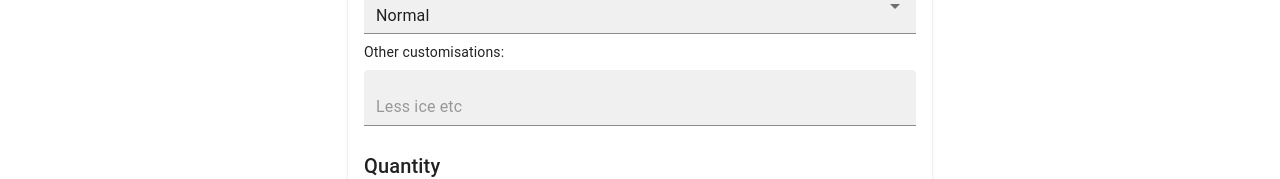
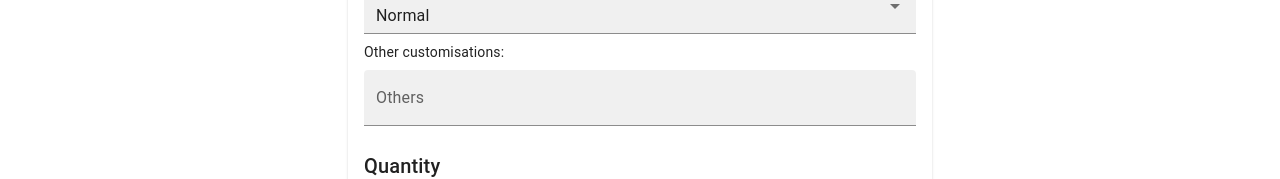
Before and after one commit to dexsjw/beverage-order-manager, a React (Vite) app: page /main-session/1 in a window 1280 px wide. Shown: the part 594-773 px from the top of the page. Built offline with nearby package versions, Linux system fonts and the light colour scheme.

Commit message:
updated handleCustomisationsValuesChange() logic, included "others" field change

```diff
--- a/src/components/order-form/CustomisationsSection.tsx
+++ b/src/components/order-form/CustomisationsSection.tsx
@@ -1,7 +1,7 @@
 import { Autocomplete, Stack, TextField, Typography } from "@mui/material";
+import { useState } from "react";
+import { Customisations } from "../../type-interface/Customisations";
 import { CustomisationsSectionProps } from "../../type-interface/props/CustomisationsSectionProps";
-import { Customisations } from "../../type-interface/Customisations";
-import { useState } from "react";
 
 const initialCustomisationsValues: Customisations = {
   isTakeAway: false,
@@ -49,18 +49,17 @@ function CustomisationsSection({ customisationsOptions, handleCustomisationsChan
   });
 
   const [customisationsValues, setCustomisationsValues] = useState<Customisations>(initialCustomisationsValues);
-  // const [customisationsInputValues, setCustomisationsInputValues] = useState<Customisations>();
 
   const handleCustomisationsValuesChange = (customisationId: string, customisationValue: string | boolean | number | null) => {
-    setCustomisationsValues(prevCustomisations => {
-      const newCustomisations = {
-        ...prevCustomisations,
-        [customisationId]: customisationValue
-      }
+    const newCustomisations = {
+      ...customisationsValues,
+      [customisationId]: customisationValue
+    }
+    setCustomisationsValues(() => {
       console.log(newCustomisations);
-      handleCustomisationsChange(newCustomisations);
       return newCustomisations;
-    })
+    });
+    handleCustomisationsChange(newCustomisations);
   }
 
   return (
@@ -92,7 +91,7 @@ function CustomisationsSection({ customisationsOptions, handleCustomisationsChan
               options={customisationsOption.booleanOptions}
               getOptionLabel={(option: boolean) => option ? "Yes" : "No"}
               // TODO: add value and inputValue
-              value={customisationsValues ? customisationsValues[customisationsOption.id] as boolean : null}
+              value={customisationsValues[customisationsOption.id] as boolean}
               onChange={(event, newValue) => handleCustomisationsValuesChange(customisationsOption.id, newValue)}
               renderInput={(params) => (
                 <TextField
@@ -111,7 +110,7 @@ function CustomisationsSection({ customisationsOptions, handleCustomisationsChan
               options={customisationsOption.stringOptions}
               getOptionLabel={(option: string) => option}
               // TODO: add value and inputValue
-              value={customisationsValues ? customisationsValues[customisationsOption.id] as string : null}
+              value={customisationsValues[customisationsOption.id] as string}
               onChange={(event, newValue) => handleCustomisationsValuesChange(customisationsOption.id, newValue)}
               renderInput={(params) => (
                 <TextField
@@ -134,10 +133,14 @@ function CustomisationsSection({ customisationsOptions, handleCustomisationsChan
         Other customisations:
       </Typography>
         <TextField
+          multiline
+          variant="filled"
           id="other-customisations"
-          variant="filled"
-          placeholder="Less ice etc"
-          multiline
+          name="others"
+          label="Others"
+          placeholder="Less ice etc."
+          value={customisationsValues.others ?? ""}
+          onChange={(event) => handleCustomisationsValuesChange(event.target.name, event.target.value)}
         />
     </Stack>
   )
```
